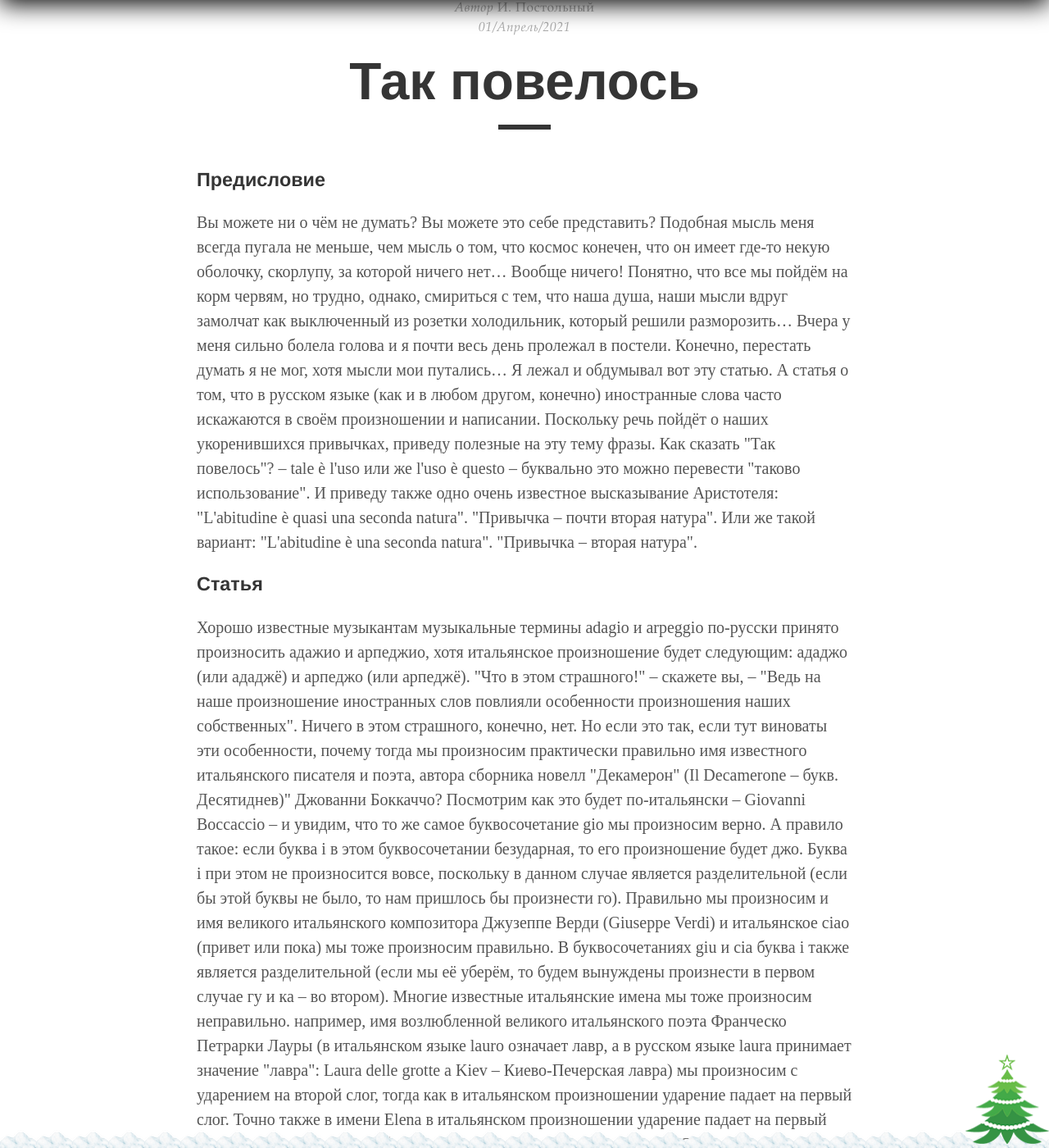
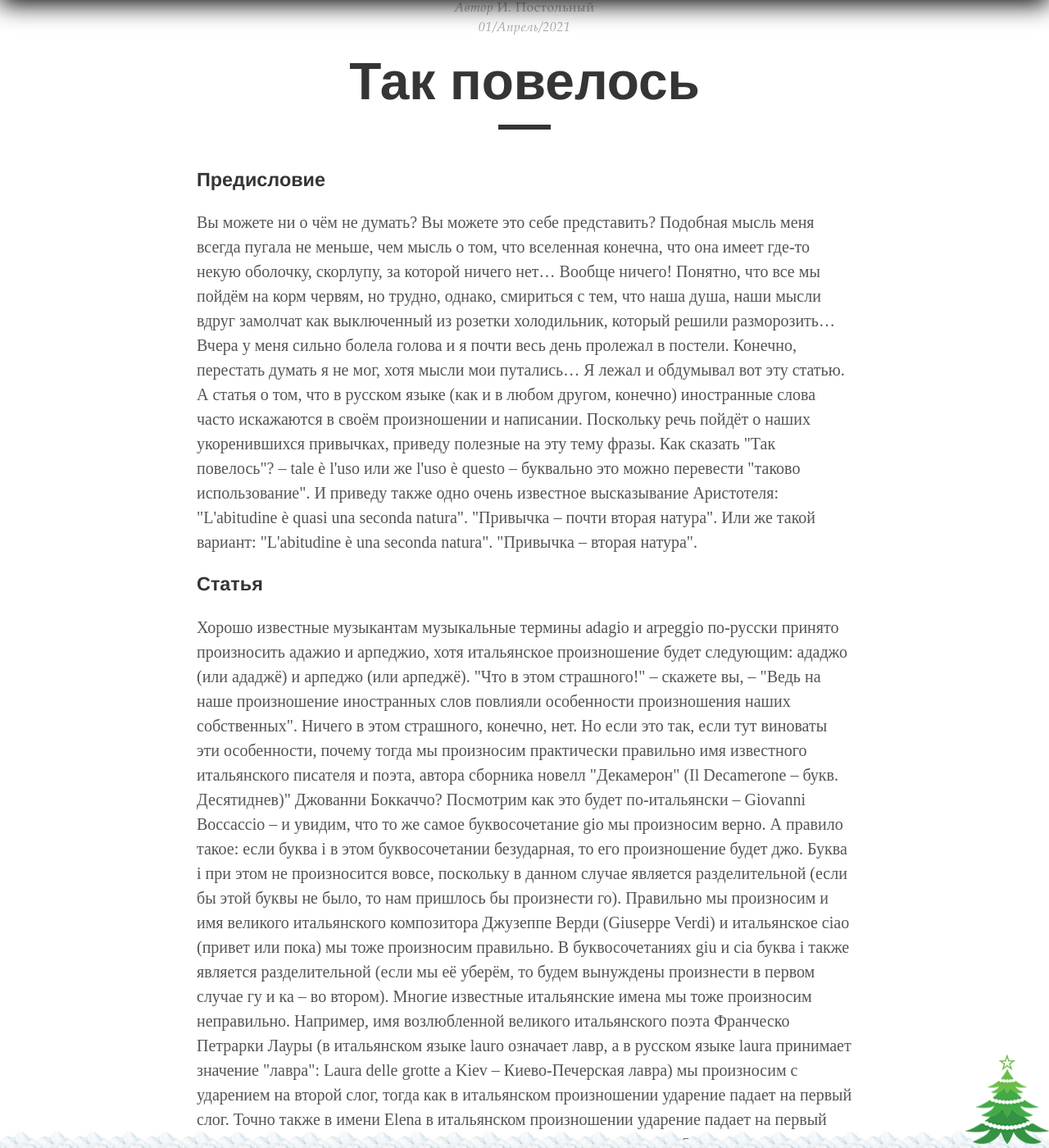
Before and after one commit to postolny/postolny.github.io, a Jekyll site: the page built from _posts/2021-04-01-tale-e-luso.md, in a window 1280 px wide and 1400 px high, scrolled down 448 px. Shown: the whole window at 82% size. Built offline with Jekyll 4.4.1, drawn with Linux system fonts in a browser that asks for light colours; some of the changed text lies outside the part shown.

Commit message:
Add files via upload

```diff
--- a/_posts/2021-04-01-tale-e-luso.md
+++ b/_posts/2021-04-01-tale-e-luso.md
@@ -10,11 +10,11 @@
 
 ### Предисловие
 
-Вы можете ни о чём не думать? Вы можете это себе представить? Подобная мысль меня всегда пугала не меньше, чем мысль о том, что космос конечен, что он имеет где-то некую оболочку, скорлупу, за которой ничего нет... Вообще ничего! Понятно, что все мы пойдём на корм червям, но трудно, однако, смириться с тем, что наша душа, наши мысли вдруг замолчат как выключенный из розетки холодильник, который решили разморозить... Вчера у меня сильно болела голова и я почти весь день пролежал в постели. Конечно, перестать думать я не мог, хотя мысли мои путались... Я лежал и обдумывал вот эту статью. А статья о том, что в русском языке (как и в любом другом, конечно) иностранные слова часто искажаются в своём произношении и написании. Поскольку речь пойдёт о наших укоренившихся привычках, приведу полезные на эту тему фразы. Как сказать "Так повелось"? – tale è l'uso или же l'uso è questo – буквально это можно перевести "таково использование". И приведу также одно очень известное высказывание Аристотеля: "L'abitudine è quasi una seconda natura". "Привычка – почти вторая натура". Или же такой вариант: "L'abitudine è una seconda natura". "Привычка – вторая натура".
+Вы можете ни о чём не думать? Вы можете это себе представить? Подобная мысль меня всегда пугала не меньше, чем мысль о том, что вселенная конечна, что она имеет где-то некую оболочку, скорлупу, за которой ничего нет... Вообще ничего! Понятно, что все мы пойдём на корм червям, но трудно, однако, смириться с тем, что наша душа, наши мысли вдруг замолчат как выключенный из розетки холодильник, который решили разморозить... Вчера у меня сильно болела голова и я почти весь день пролежал в постели. Конечно, перестать думать я не мог, хотя мысли мои путались... Я лежал и обдумывал вот эту статью. А статья о том, что в русском языке (как и в любом другом, конечно) иностранные слова часто искажаются в своём произношении и написании. Поскольку речь пойдёт о наших укоренившихся привычках, приведу полезные на эту тему фразы. Как сказать "Так повелось"? – tale è l'uso или же l'uso è questo – буквально это можно перевести "таково использование". И приведу также одно очень известное высказывание Аристотеля: "L'abitudine è quasi una seconda natura". "Привычка – почти вторая натура". Или же такой вариант: "L'abitudine è una seconda natura". "Привычка – вторая натура".
 
 ### Статья
 
 Хорошо известные музыкантам музыкальные термины adagio и arpeggio по-русски принято произносить адажио и арпеджио, хотя итальянское произношение будет следующим: ададжо (или ададжё) и арпеджо (или арпеджё). "Что в этом страшного!" – скажете вы, – "Ведь на наше произношение иностранных слов повлияли особенности произношения наших собственных". Ничего в этом страшного, конечно, нет. Но если это так, если тут виноваты эти особенности, почему тогда мы произносим практически правильно имя известного итальянского писателя и поэта, автора сборника новелл "Декамерон" (Il Decamerone – букв. Десятиднев)" Джованни Боккаччо? Посмотрим как это будет по-итальянски – Giovanni Boccaccio – и увидим, что то же самое буквосочетание gio мы произносим верно. А правило такое: если буква i в этом буквосочетании безударная, то его произношение будет джо. Буква i при этом не произносится вовсе, поскольку в данном случае является разделительной (если бы этой буквы не было, то нам пришлось бы произнести го). Правильно мы произносим и имя великого итальянского композитора Джузеппе Верди (Giuseppe Verdi) и итальянское ciao (привет или пока) мы тоже произносим правильно. В буквосочетаниях giu и cia буква i также является разделительной (если мы её уберём, то будем вынуждены произнести в первом случае гу и ка – во втором).
-Многие известные итальянские имена мы тоже произносим неправильно. например, имя возлюбленной великого итальянского поэта Франческо Петрарки  Лауры (в итальянском языке lauro означает лавр, а в русском языке laura принимает значение "лавра":  Laura delle grotte a Kiev – Киево-Печерская лавра) мы произносим с ударением на второй слог, тогда как в итальянском произношении ударение падает на первый слог. Точно также в имени Elena в итальянском произношении ударение падает на первый слог и конечно же первую букву следует произносить как  русскую э: Элена. А вот в имени Maria ударение мы делаем правильно. Только последня буква a по-итальянски так и произносится – как русская а.
+Многие известные итальянские имена мы тоже произносим неправильно. Например, имя возлюбленной великого итальянского поэта Франческо Петрарки  Лауры (в итальянском языке lauro означает лавр, а в русском языке laura принимает значение "лавра":  Laura delle grotte a Kiev – Киево-Печерская лавра) мы произносим с ударением на второй слог, тогда как в итальянском произношении ударение падает на первый слог. Точно также в имени Elena в итальянском произношении ударение падает на первый слог и конечно же первую букву следует произносить как  русскую э: Элена. А вот в имени Maria ударение мы делаем правильно. Только последняя буква a по-итальянски так и произносится – как русская а.
 Вернёмся к музыке. Известный музыкальный термин piano означает тихо (это в музыке, а в жизни у этого слова много значений). Добавим к этому слову другой известный музыкальный термин forte (громко – опять-таки, в жизни это слово имеет ряд других значений) и получим популярный музыкальный инструмент Фортепиано. И снова у нас получилось не совсем по-итальянски, ведь итальянцы говорят наоборот: pianoforte. Кстати, что такое фортепиано? Это общее название для двух достаточно разных по своей конструкции инструметов: пианино и рояля. Но для итальянцев оба этих инструмента это то же pianoforte, снабжённое дополнением. Пианино итальянцы называют pianoforte verticale (вертикальное фортепиано), а рояль – pianoforte a coda. Итальянское выражение a coda буквально переводится "хвостатый" и таким образом pianoforte a coda буквально означает "хвостатый рояль". Хвост рояля – это его длинная задняя часть (или хвостовая часть). Хвосты же у роялей бывают разные. Например, pianoforte a mezza coda – это половинный рояль или кабинетный, а pianoforte a gran coda – концертный рояль с большим хвостом.
-И ещё об одной привычке. На концертах воодушевлённая публика, желая похвалить исполнителя, кричит bravo! В италянском языке это междометие (interiezione) склонятся. Если итальянцы хотят сказать "Молодец" обращаясь к мужчине, они говорят Bravo! Если это обращение к женщине, то – Brava! Если женщин несколько – Brave! Если несколько мужчин – Bravi! Если это и мужчины и женщины, то тоже – Bravi!
+И ещё об одной привычке. На концертах воодушевлённая публика, желая похвалить исполнителя, кричит bravo! В итальянском языке это междометие (interiezione) склонятся. Если итальянцы хотят сказать "Молодец" обращаясь к мужчине, они говорят Bravo! Если это обращение к женщине, то – Brava! Если женщин несколько – Brave! Если несколько мужчин – Bravi! Если это и мужчины и женщины, то тоже – Bravi!
```
